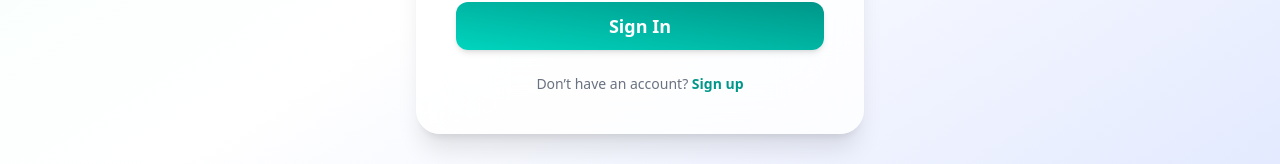
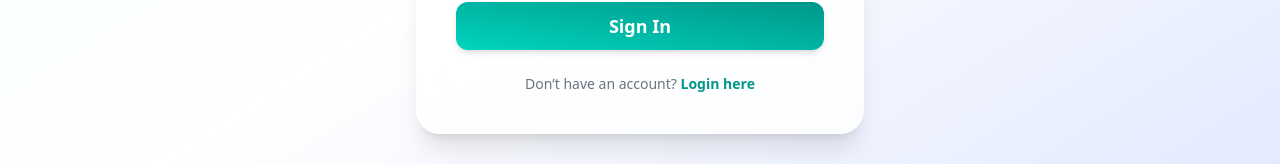
Before and after one commit to Dhruvi2006-source/eComMERN, a React (Vite) app in the folder Frontend/: page /login in a window 1280 px wide. Shown: the part 541-705 px from the top of the page. Built offline with nearby package versions, Linux system fonts and the light colour scheme.

Commit message:
Update Login.jsx

```diff
--- a/Frontend/src/Componants/Login.jsx
+++ b/Frontend/src/Componants/Login.jsx
@@ -3,6 +3,7 @@ import axios from "axios";
 import { useNavigate } from "react-router-dom";
 import { AuthContext } from "../AuthContext.jsx";
 import { motion, AnimatePresence } from "framer-motion";
+import { Link } from "react-router-dom";
 
 function Login() {
   const [email, setEmail] = useState("");
@@ -276,12 +277,20 @@ function Login() {
         {/* Signup link */}
         <div className="mt-6 text-sm text-center text-gray-500">
           Don’t have an account?{" "}
-          <a
+
+          <Link
+            to="/login"
+            className="text-teal-600 font-bold hover:underline transition"
+          >
+            Login here
+          </Link>
+
+{/*           <a
             href="/signup"
             className="text-teal-600 font-bold hover:underline transition"
           >
             Sign up
-          </a>
+          </a> */}
         </div>
       </motion.div>
     </div>
```
